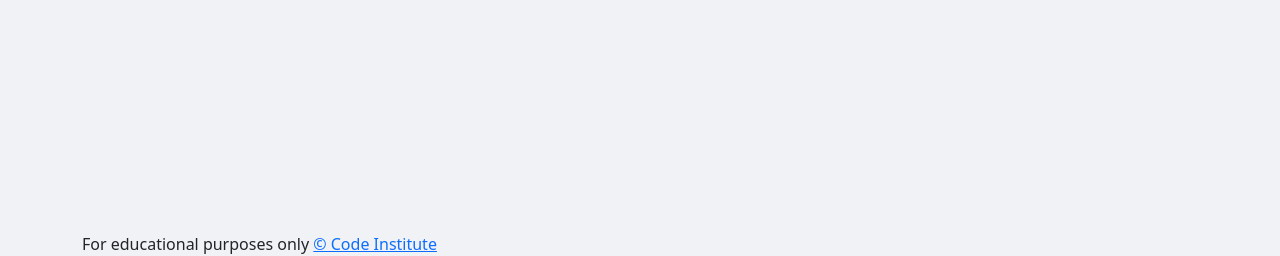
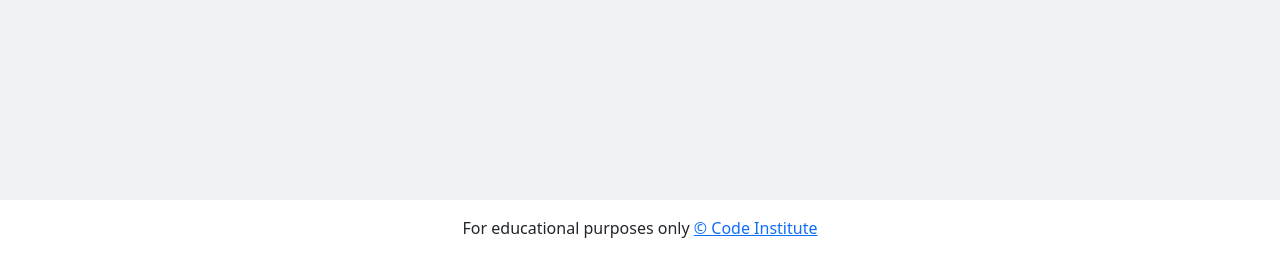
Before and after one commit to andresfgc/P4-REMS, a Django app: page /posts in a window 1280 px wide. Shown: the part 544-800 px from the top of the page. Run offline with Django 3.2, Linux system fonts and the light colour scheme; data comes from the database, SQL or seed files in the repository; both versions use the stored data as it was after the commit.

Commit message:
Change DEBUG to False, add README template & center footer text with white background

```diff
--- a/django_rems/settings.py
+++ b/django_rems/settings.py
@@ -30,7 +30,7 @@ TEMPLATES_DIR = os.path.join(BASE_DIR, 'templates')
 SECRET_KEY = os.environ.get('SECRET_KEY')
 
 # SECURITY WARNING: don't run with debug turned on in production!
-DEBUG = True
+DEBUG = False
 
 ALLOWED_HOSTS = ['rems-ag-58c10e6f7952.herokuapp.com', 'localhost']
 
--- a/static/css/style.css
+++ b/static/css/style.css
@@ -183,3 +183,8 @@ main {
 .d-inline {
   display: inline;
 }
+
+/* footer */
+footer {
+  text-align: center;
+}
--- a/templates/base.html
+++ b/templates/base.html
@@ -80,13 +80,11 @@
     </main>
 
     <!-- Footer -->
-    <footer class="page-footer light-green">
-        <div class="footer-copyright light-green">
+    <footer class="footer mt-auto py-3 bg-white justify-content-center">
           <div class="container">
           For educational purposes only
           <a class="white-text right" href="https://codeinstitute.net" target="_blank">&copy; Code Institute</a>
           </div>
-        </div>
       </footer>
     <script>
         setTimeout(function () {
```
Also changed, not shown: README.md, db.sqlite3.
